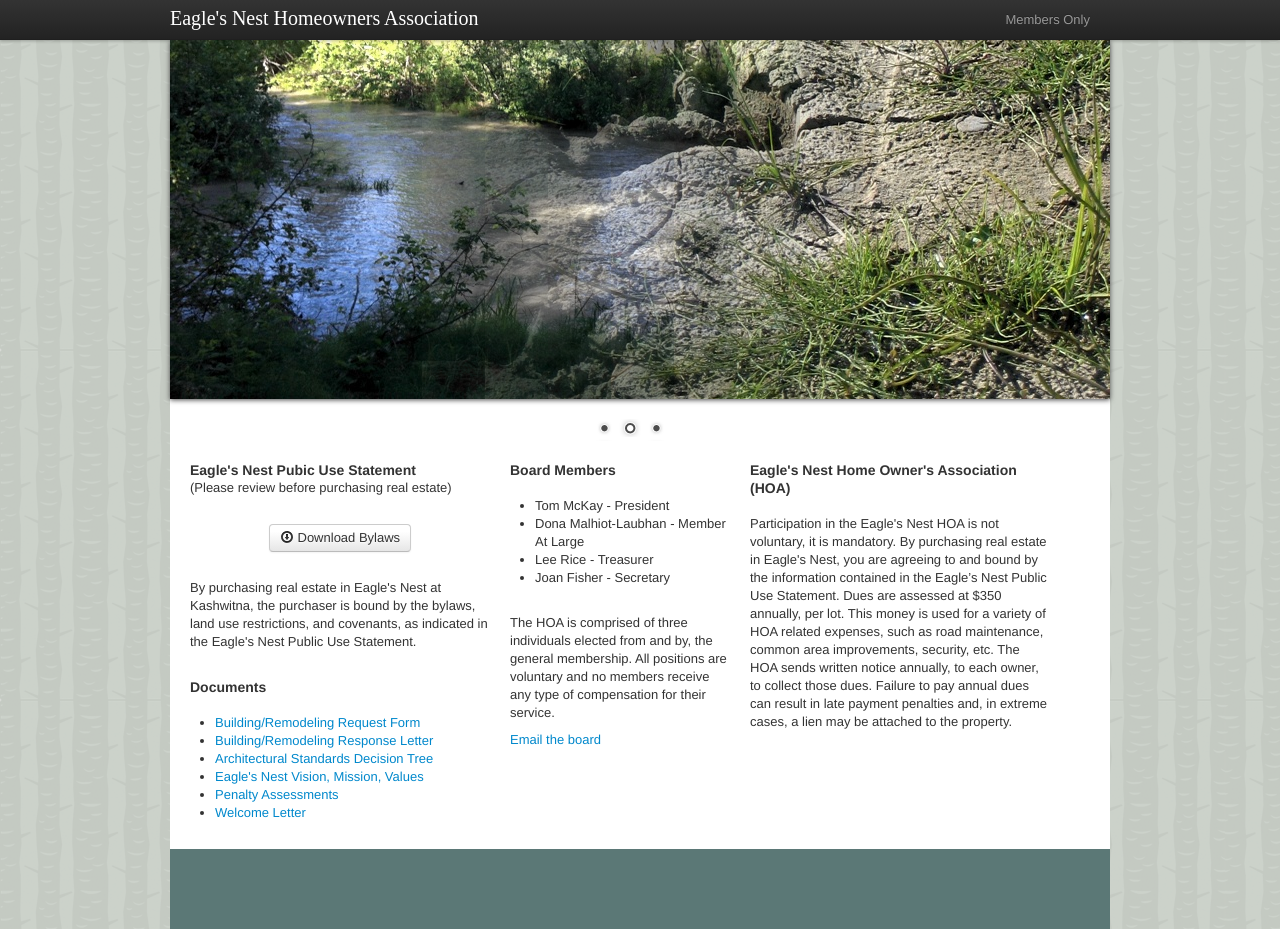
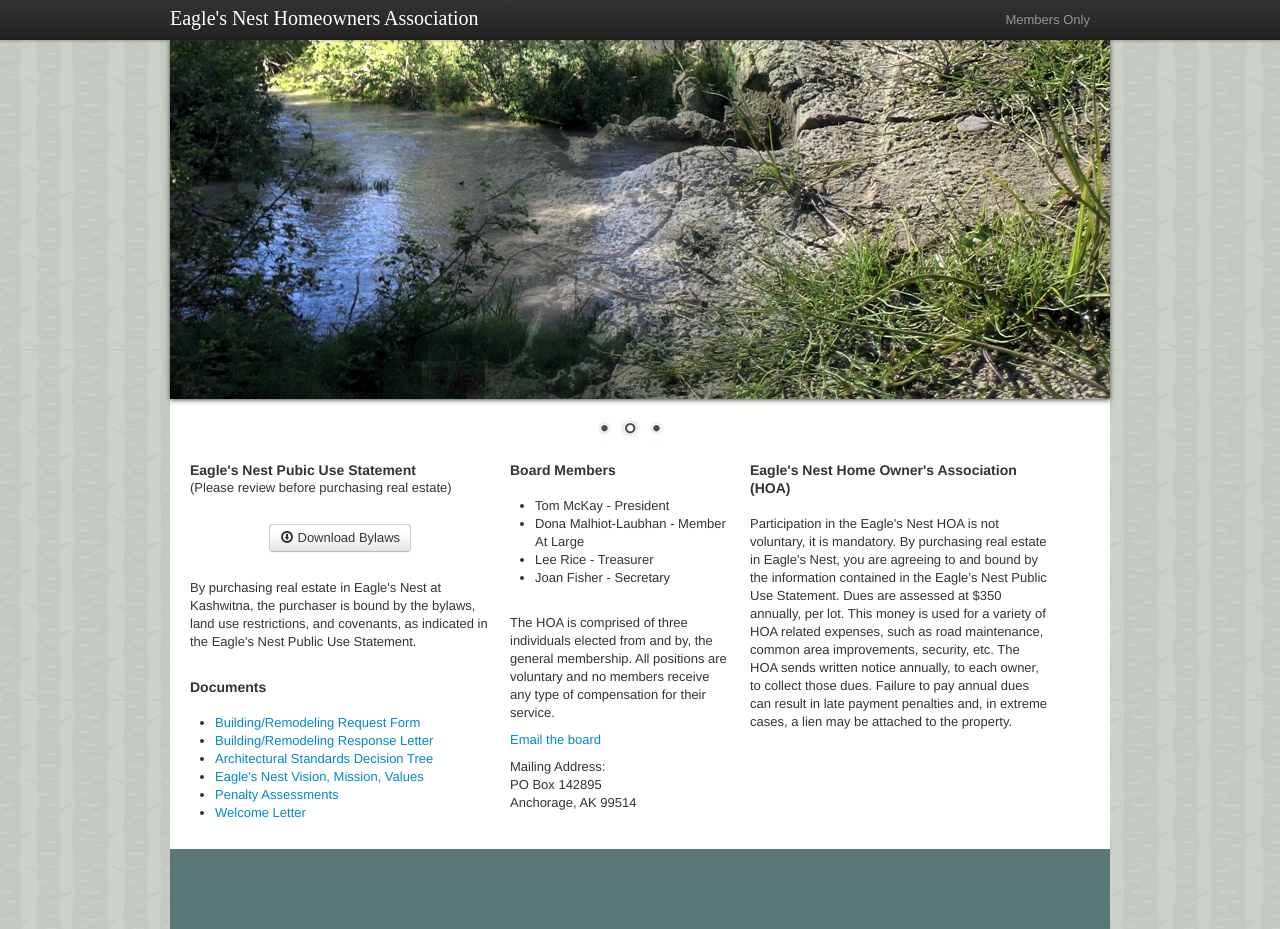
Before and after one commit to thesurlydev/eaglesnest-hoa.net, a Jekyll site: the page built from index.markdown, in a window 1280 px wide and 929 px high. Built offline with Jekyll 4.4.1, drawn with Linux system fonts in a browser that asks for light colours; some web fonts are replaced.

Commit message:
added mailing address

```diff
--- a/index.markdown
+++ b/index.markdown
@@ -38,6 +38,7 @@ title: Eagle's Nest Homeowners Association
                 <br>
                 <p>The HOA is comprised of three individuals elected from and by, the general membership. All positions are voluntary and no members receive any type of compensation for their service.</p>
                 <p><a href="mailto:board@eaglesnest-hoa.net">Email the board</a></p>
+                <p>Mailing Address:<br/>PO Box 142895<br/>Anchorage, AK 99514</p>
             </div>
             <div class="span4">
          		<h4>Eagle's Nest Home Owner's Association (HOA)</h4>
```
Also changed, not shown: README.md.
